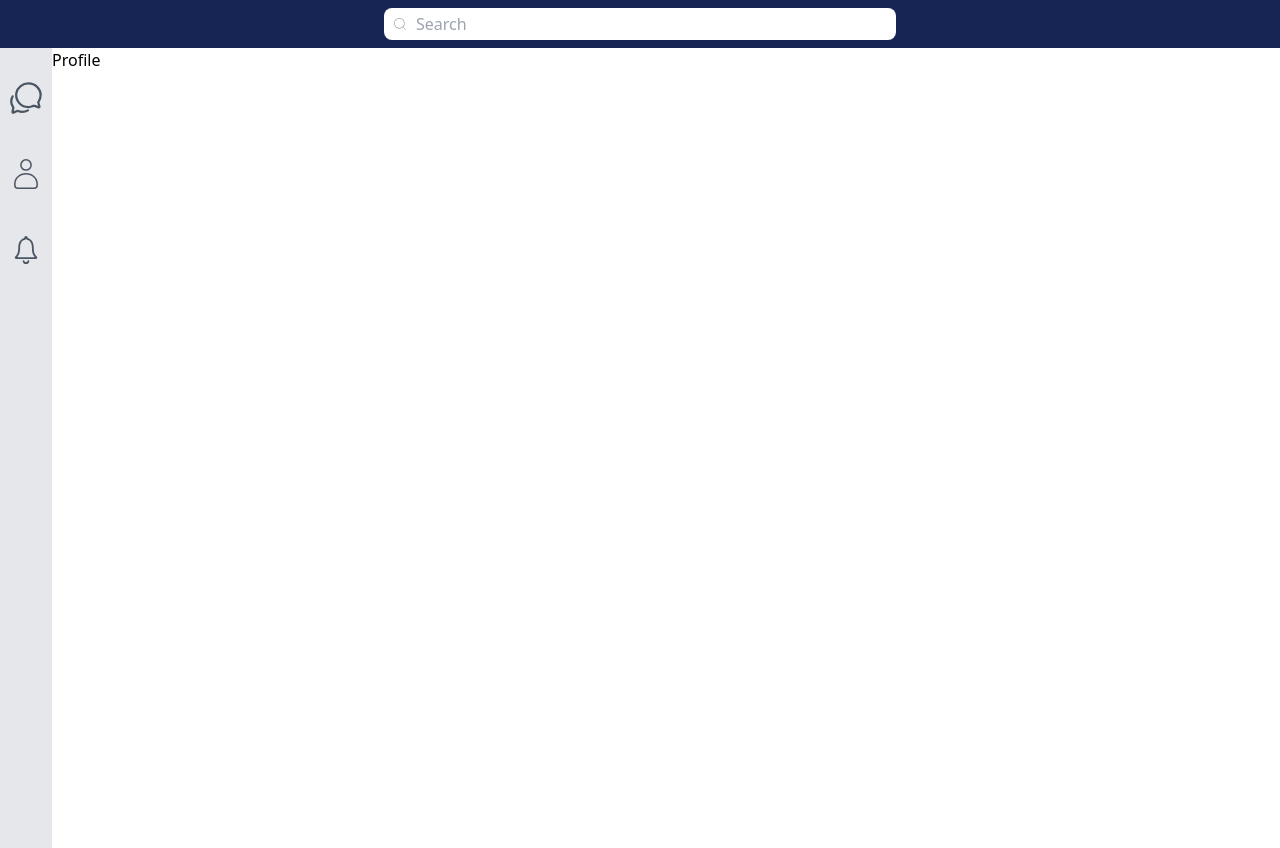
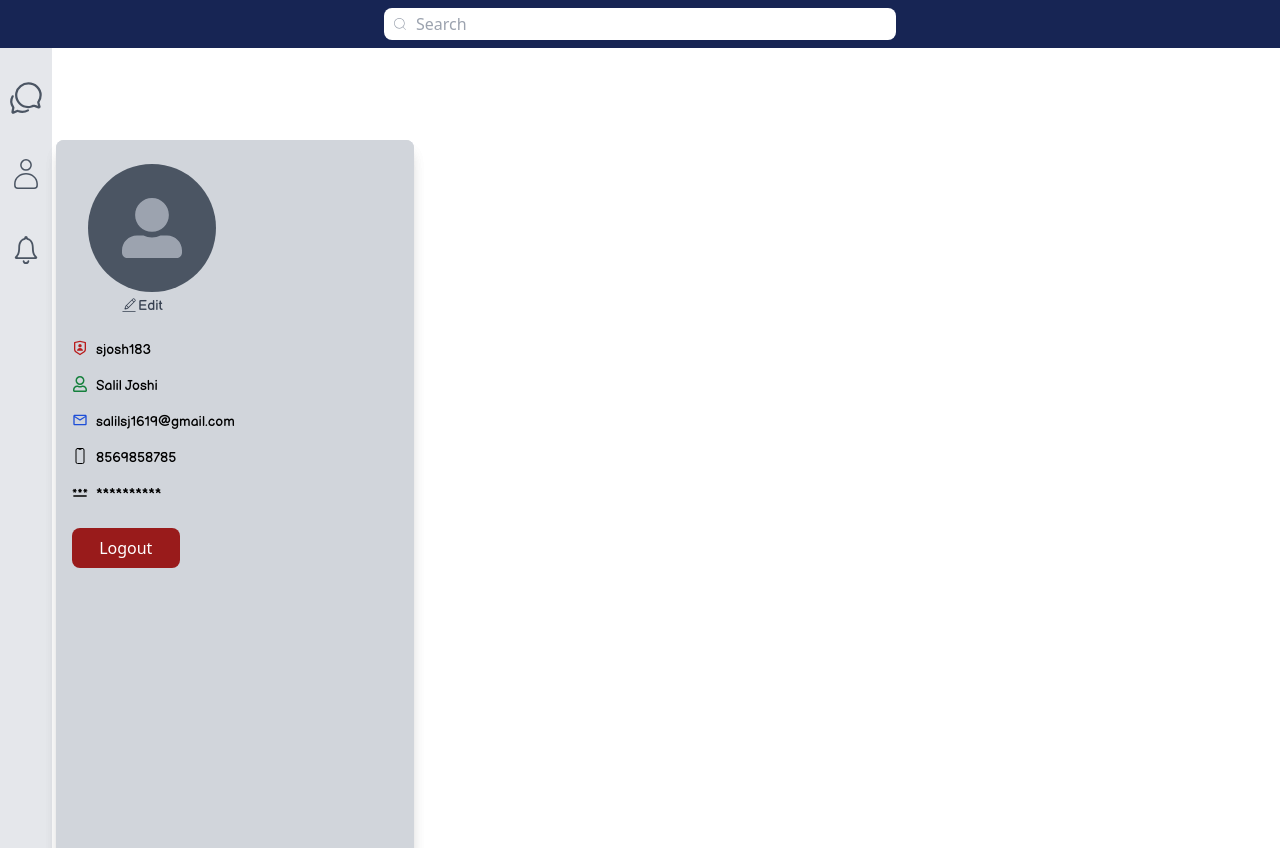
Before and after one commit to salil-sj/ChatApplication_UI, a React (Create React App) app: page /home/profile in a window 1280 px wide. Built offline with nearby package versions, Linux system fonts and the light colour scheme; a web font is replaced by a local one.

Commit message:
Profile Section added

```diff
--- a/src/components/Home.js
+++ b/src/components/Home.js
@@ -1,4 +1,4 @@
-import React from "react";
+import React, { useState } from "react";
 import SideBar from "./SideBar";
 import ChatContacts from "./ChatContacts";
 import Header from "./Header";
@@ -6,21 +6,26 @@ import Chatbox from "./Chatbox";
 import ChatBoxHeader from "./ChatBoxHeader";
 import ChatContent from "./ChatContent";
 import { Outlet } from "react-router-dom";
+import Profile from "./Profile";
 
 const Home = () => {
+  const [isProfileOpen, setIsProfileOpen] = useState(true);
+
   return (
     <div>
       <Header />
+
       <div className="flex ">
         <div className="  ">
           <SideBar />
         </div>
+        <div>{isProfileOpen && <Profile />}</div>
+
         <div className="">
-        <Outlet/>
-         {/* <ChatContent/> */}
+          <Outlet />
+          {/* <ChatContent/> */}
         </div>
       </div>
-
     </div>
   );
 };
--- a/src/components/Profile.js
+++ b/src/components/Profile.js
@@ -1,9 +1,63 @@
-import React from 'react'
+import React from "react";
+import { FaUserAlt } from "react-icons/fa";
+import { CiEdit } from "react-icons/ci";
+import { FaRegUser } from "react-icons/fa";
+import { RiShieldUserLine } from "react-icons/ri";
+import { MdOutlineEmail } from "react-icons/md";
+import { IoPhonePortraitOutline } from "react-icons/io5";
+import { MdOutlinePassword } from "react-icons/md";
+const Profile = ({ isOpen }) => {
+  return (
+    <div
+      className={`fixed ml-1 top-[140px] h-full w-[28%] bg-gray-300 z-50 transition-transform duration-500  rounded-lg  shadow-lg ease-in-out `}
+    >
+      <div className="">
+        <div className="w-32 h-32 bg-gray-600 rounded-full flex justify-center  mt-6 ml-8">
+          <FaUserAlt className="text-gray-400 text-6xl my-auto" />
+        </div>
 
-const Profile = () => {
-  return (
-    <div>Profile</div>
-  )
-}
+        <div className="ml-12 ">
+          <label className="cursor-pointer">
+            <span className="relative">
+              <input type="file" className="hidden" />
+              <span className=" px-4   text-gray-700 flex">
+                <CiEdit className="text-lg font-bold mt-1 " />
+                <h1 className="font-balsamiq mt-1 text-sm">Edit</h1>
+              </span>
+            </span>
+          </label>
+        </div>
+      </div>
 
-export default Profile
+      <div className="ml-4 mt-6">
+        <div className="flex  my-4">
+          <RiShieldUserLine className="text-red-700" />
+          <h1 className="ml-2 font-balsamiq text-sm"> sjosh183</h1>
+        </div>
+
+        <div className="flex my-4">
+          <FaRegUser  className="text-green-700"/>
+          <h1 className="ml-2 font-balsamiq text-sm"> Salil Joshi</h1>
+        </div>
+
+        <div className="flex my-4">
+          <MdOutlineEmail className="text-blue-700"/>
+          <h1 className="ml-2 font-balsamiq text-sm"> salilsj1619@gmail.com</h1>
+        </div>
+
+        <div className="flex my-4">
+          <IoPhonePortraitOutline />
+          <h1 className="ml-2 font-balsamiq text-sm"> 8569858785</h1>
+        </div>
+
+        <div className="flex my-4">
+          <MdOutlinePassword />
+          <h1 className="ml-2 font-balsamiq text-sm"> **********</h1>
+        </div>
+      </div>
+      <button className="bg-red-800 hover:bg-red-900 m-2 text-white p-2 rounded-lg ml-4 w-[30%]">Logout</button>
+    </div>
+  );
+};
+
+export default Profile;
```
